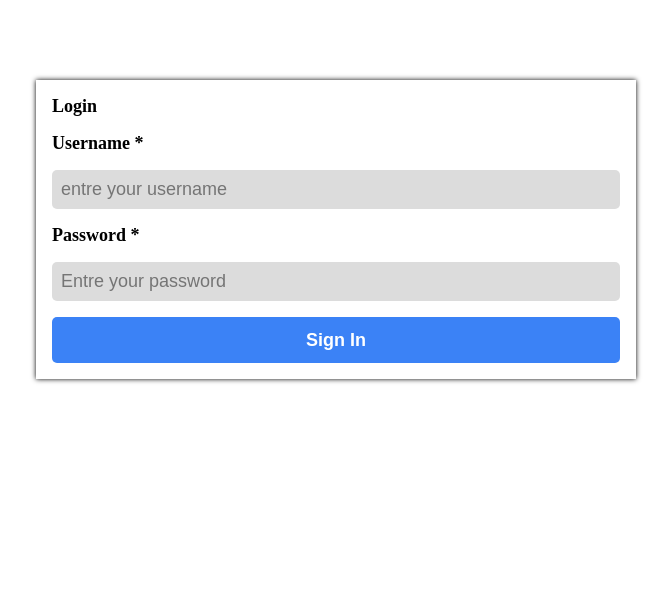
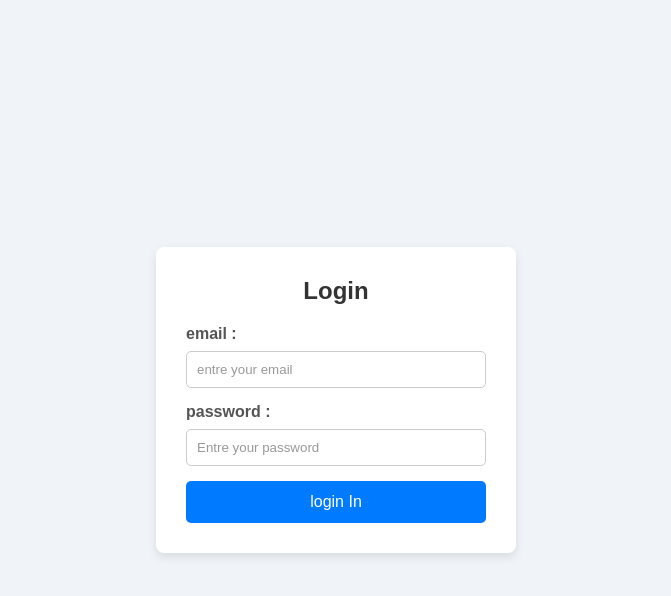
Before and after one commit to elongit/learning-git, a plain HTML site: page Login.html in a window 1280 px wide. Shown: the whole page, without its empty margins (304-975 px from the left). Drawn offline with Linux system fonts and the light colour scheme.

```diff
--- a/index.html
+++ b/Login.html
@@ -3,19 +3,19 @@
 <head>
     <meta charset="UTF-8">
     <meta name="viewport" content="width=device-width, initial-scale=1.0">
-    <title>Login || Billaw</title>
+    <title>login </title>
     <link rel="stylesheet" href="style.css">
 </head>
 <body>
         <form action="" method="get">
             <legend>Login</legend>
-            <label for="#">Username *</label>
-            <input type="text" name="username" id="username" placeholder="entre your username">
+            <label for="#">email :</label>
+            <input type="email" name="email" id="email" placeholder="entre your email">
 
-            <label for="#">Password *</label>
+            <label for="#">password :</label>
             <input type="password" name="pass" id="pass" placeholder="Entre your password">
 
-            <button type="button">Sign In</button>
+            <button type="button">login In</button>
         </form>
 </body>
 </html>
--- a/style.css
+++ b/style.css
@@ -1,44 +1,71 @@
-*{
-    box-sizing: border-box;
+body {
+    font-family: Arial, sans-serif;
+    background-color: #f0f4f8;
+    display: flex;
+    justify-content: center;
+    align-items: center;
+    height: 100vh;
     margin: 0;
-    padding: 0;
 }
 
 form {
+    background-color: #ffffff;
+    border-radius: 8px;
+    box-shadow: 0 4px 10px rgba(0, 0, 0, 0.1);
+    padding: 30px;
+    width: 300px;
+    text-align: center;
+}
 
-    max-width: 600px;
-    margin: auto;
-    margin-top: 5em;
-    box-shadow: 0px 0px 5px  black;
-    display: flex;
-    flex-direction: column;
-    padding: 1em;
-    gap: 1em;
+legend {
+    font-size: 24px;
+    font-weight: bold;
+    color: #333333;
+    margin-bottom: 20px;
 }
-input{
+
+label {
+    display: block;
+    margin-bottom: 8px;
+    font-weight: bold;
+    color: #555555;
+    text-align: left;
+}
+
+input[type="email"],
+input[type="text"],
+input[type="number"],
+input[type="password"] {
+    width: 100%;
+    padding: 10px;
+    margin-bottom: 15px;
+    border: 1px solid #cccccc;
+    border-radius: 5px;
+    box-sizing: border-box;
+}
+
+input::placeholder {
+    color: #999999;
+}
+
+button {
+    background-color: #007bff;
+    color: white;
     border: none;
+    border-radius: 5px;
+    padding: 12px 0;
+    width: 100%;
+    font-size: 16px;
+    cursor: pointer;
+    transition: background-color 0.3s ease;
+}
+
+button:hover {
+    background-color: #0056b3;
+}
+
+input:focus {
+    border-color: #007bff;
     outline: none;
-    background-color: gainsboro;
-    padding: .5em;
-    font-size: large;
-    border-radius: 5px;
+    box-shadow: 0 0 5px rgba(0, 123, 255, 0.5);
 }
-legend,
-label{
-    font-weight: 800;
-    font-size: large;
-}
-input:hover{
-    outline: solid 2px #3b82f6;
-    transition: 100ms ease-in-out;
-
-}
-button{
-    border: none;
-    background-color: #3b82f6;
-    font-size: large;
-    padding: .7em;
-    border-radius: 5px;
-    font-weight: 800;
-    color: white;
-}
```
Also changed, not shown: Signin.html (added, +35 -0 lines).
